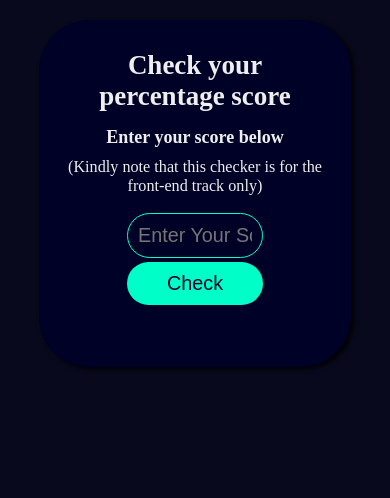
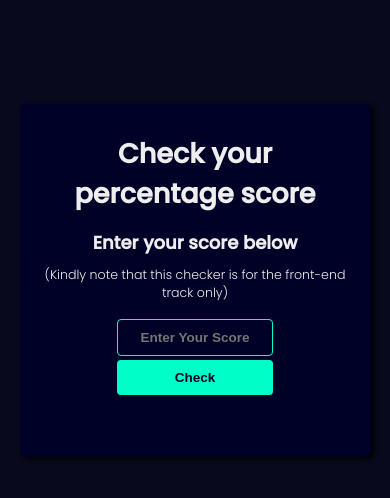
Before and after one commit to mo-renike/zuri_percentage_calculator, a plain HTML site: page index.html in a window 390 px wide. Drawn offline with Linux system fonts and the light colour scheme.

Commit message:
Updated Files :)

```diff
--- a/index.html
+++ b/index.html
@@ -26,7 +26,7 @@
           max="25"
           min="0"
         />
-        <button onclick="checkScore()" type="submit">Check</button>
+        <button onclick="checkScore()" onclick="alert()" type="submit" id="btn">Check</button>
         <!-- <button onclick="window.location.reload()" type="reset">Clear</button> -->
       </div>
       <div class="house">
--- a/script.js
+++ b/script.js
@@ -14,6 +14,8 @@ function checkScore() {
       setTimeout((clear) => {window.location.reload()}, 3000);
         return error ;
     }
+
+
     else{
       let result = ((num / 24) * 100).toFixed(2);
       if (result >= 90) {
@@ -44,6 +46,7 @@ function checkScore() {
         document.getElementById("4").style.display = "block";
         setTimeout((clear) => {window.location.reload()}, 3000);
       }
+
       return result;
     }
   }
--- a/style.css
+++ b/style.css
@@ -1,28 +1,35 @@
-html {
-  color: #eeeeee;
-  background-color: #08091d;
-}
+@import url("https://fonts.googleapis.com/css2?family=Poppins:wght@200;300;400;500&display=swap");
 * {
   margin: 0;
   border: 0;
   box-sizing: border-box;
 }
 
+html {
+  color: #eeeeee;
+  background-color: #08091d;
+}
+
 body {
   font-size: 18px;
-  font-weight: normal;
+  font-weight: 300;
+  font-family: "Poppins", sans-serif;
 }
+
 h1 {
   font-size: 2em;
   padding: 10px;
 }
+
 h3 {
   font-size: 1.5em;
   padding: 5px;
 }
+
 p {
   padding: 5px;
   font-size: 0.9em;
+  font-weight: 300;
 }
 
 #checker {
@@ -33,7 +40,9 @@ p {
   margin: 20px auto;
   padding: 20px;
   box-shadow: 3px 2px 5px #000000;
-  border-radius: 50px;
+  border-radius: 5px;
+  position: relative;
+  top: 10vh;
 }
 .input {
   width: 50%;
@@ -42,14 +51,18 @@ p {
   flex-direction: column;
   justify-content: space-between;
 }
+
 button {
   background-color: #00ffc8;
   color: #000126;
 }
 input[type="text"] {
   background-color: transparent;
-  border: 1px solid #00ffc8;color: #00ffc8;
+  border: 1px solid #00ffc8;
+  color: #00ffc8;
+  font-weight: bold;
 }
+
 button,
 input[type="text"] {
   padding: 10px;
@@ -57,9 +70,16 @@ input[type="text"] {
   outline: none;
   font-size: 1.1em;
   text-align: center;
+  border-radius: 4px;
+  font-weight: bold;
+}
 
-  border-radius: 50px;
+#btn:hover {
+  background-color: #000126!important;
+  color: #00ffc8;
+  transition: ease-in-out 1s;
 }
+
 .house {
   width: 50%;
   display: flex;
@@ -78,17 +98,46 @@ img {
   display: none;
 }
 
-@media screen and (max-width: 650px) {
+@media screen and (max-width: 783px) {
   #checker {
-    width: 80%;
+    width: 90%;
+    position: relative;
+    top: 10vh;
   }
+
   h1 {
     font-size: 1.5em;
   }
+
   h3 {
     font-size: 1em;
   }
+  p {
+    padding: 5px;
+    font-size: 0.7em;
+    font-weight: 300;
+  }
+
   img {
     width: 100%;
   }
+
+  input[type="text"] {
+    background-color: transparent;
+    border: 1px solid #00ffc8;
+    color: #00ffc8;
+    font-size: 0.75em;
+    font-weight: bold;
+  }
+
+  #btn {
+    font-size: 0.75em;
+    font-weight: bold;
+  }
+
+  #btn:hover {
+    background-color: #000126!important;
+    color: #00ffc8;
+    transition: ease-in-out 1s;
+  }
 }
```
